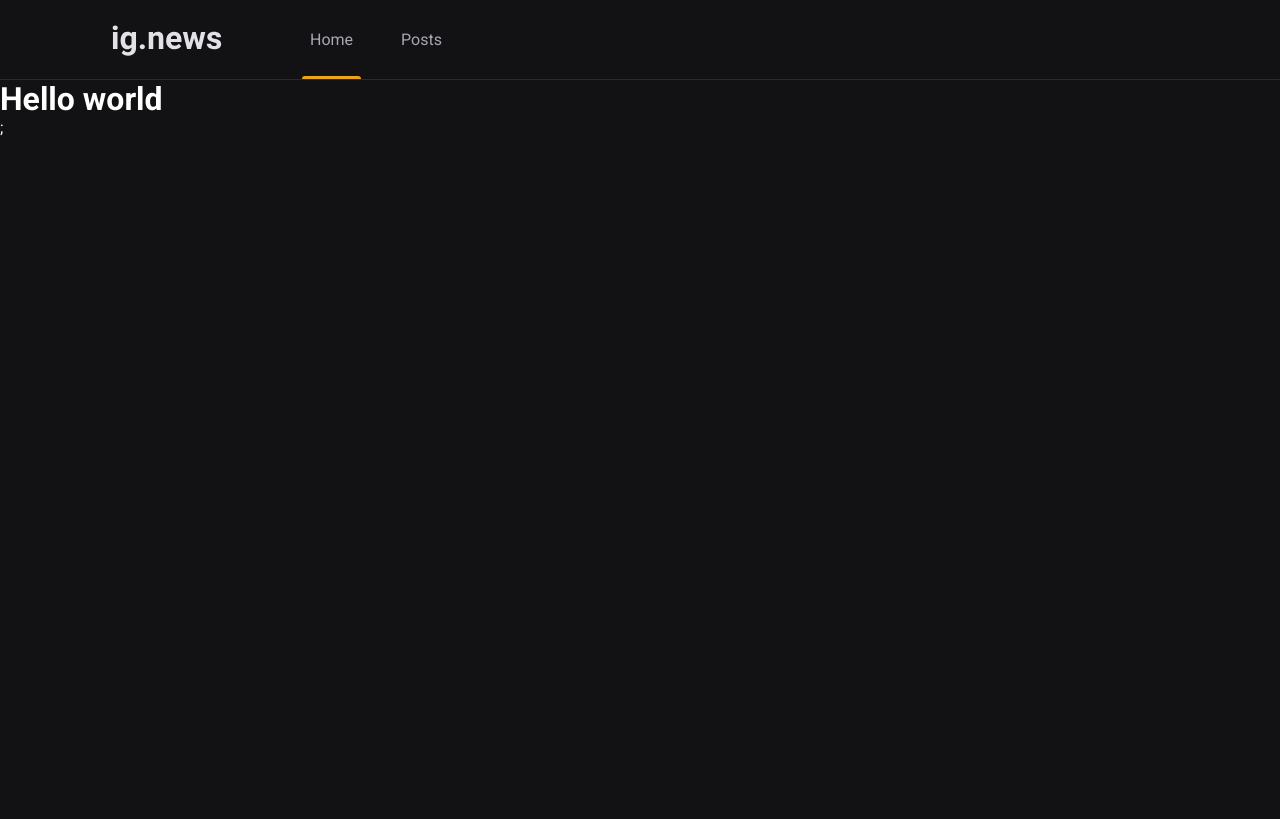
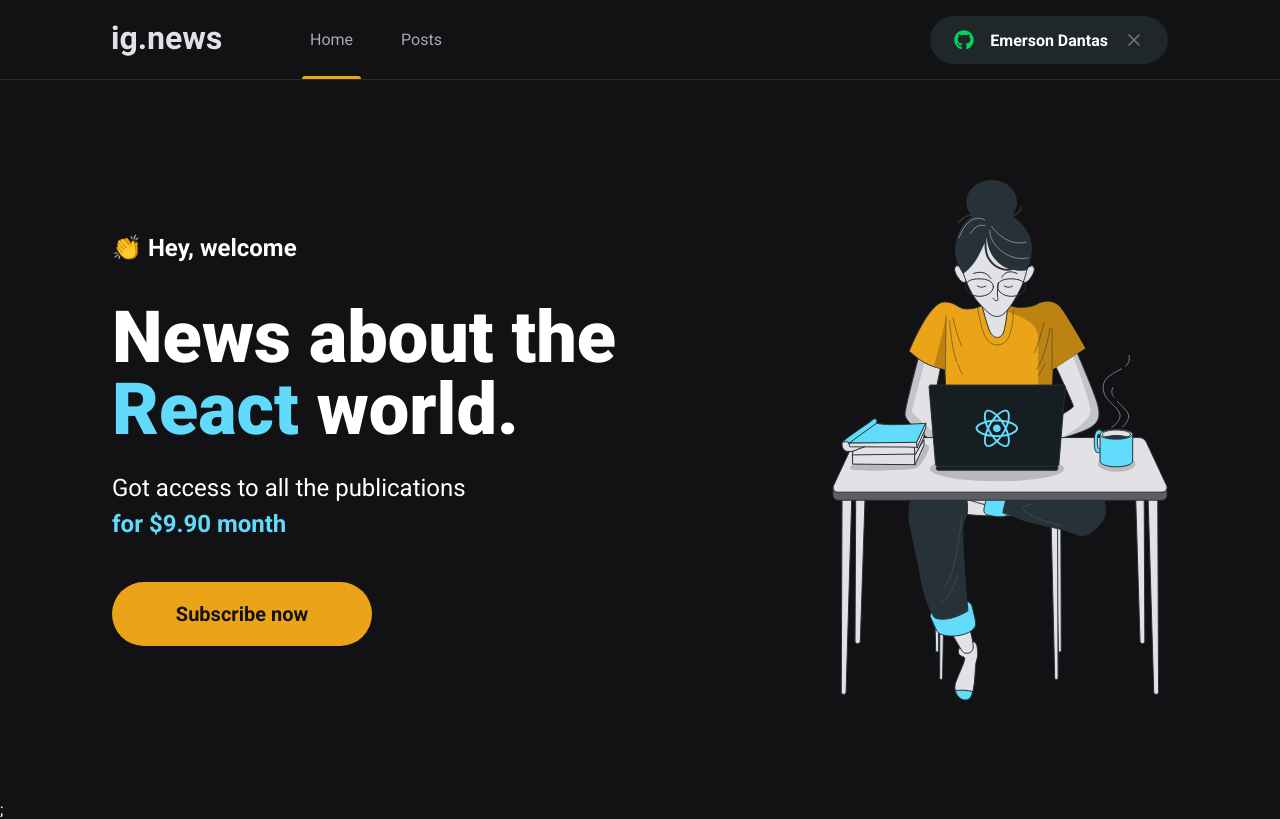
Before and after one commit to emersondp07/ignews, a Next.js app: page / in a window 1280 px wide. Built offline with nearby package versions, Linux system fonts and the light colour scheme.

Commit message:
Add components SignInButton,  SubscribeButton and update Header

```diff
--- a/package.json
+++ b/package.json
@@ -12,6 +12,7 @@
     "next": "13.4.19",
     "react": "18.2.0",
     "react-dom": "18.2.0",
+    "react-icons": "^4.10.1",
     "sass": "^1.66.1"
   },
   "devDependencies": {
--- a/src/components/Header/index.tsx
+++ b/src/components/Header/index.tsx
@@ -1,5 +1,6 @@
 // import Image from "next/image";
 
+import { SignInButton } from "../SignInButton";
 import styles from "./styles.module.scss";
 
 export function Header() {
@@ -11,6 +12,8 @@
           <a className={styles.active}>Home</a>
           <a>Posts</a>
         </nav>
+
+        <SignInButton />
       </div>
     </header>
   );
--- a/src/components/Header/styles.module.scss
+++ b/src/components/Header/styles.module.scss
@@ -51,4 +51,8 @@
       }
     }
   }
+
+  button {
+    margin-left: auto;
+  }
 }
--- /dev/null
+++ b/src/components/SignInButton/index.tsx
@@ -0,0 +1,21 @@
+import { FaGithub } from "react-icons/fa";
+import { FiX } from "react-icons/fi";
+
+import styles from "./styles.module.scss";
+
+export function SignInButton() {
+  const isUserLoggedIn = true;
+
+  return isUserLoggedIn ? (
+    <button type="button" className={styles.singButton}>
+      <FaGithub color="#04d361" />
+      Emerson Dantas
+      <FiX color="#737380" className={styles.closeIcon} />
+    </button>
+  ) : (
+    <button type="button" className={styles.singButton}>
+      <FaGithub color="#eba417" />
+      Sign in with GitHub
+    </button>
+  );
+}
--- /dev/null
+++ b/src/components/SignInButton/styles.module.scss
@@ -0,0 +1,33 @@
+.singButton {
+  height: 3rem;
+  border-radius: 3rem;
+  background: var(--gray-850);
+  border: 0;
+  padding: 0 1.5rem;
+
+  display: flex;
+  align-items: center;
+  justify-content: center;
+
+  color: var(--white);
+  font-weight: bold;
+
+  svg {
+    width: 20px;
+    height: 20px;
+  }
+
+  svg:first-child {
+    margin-right: 1rem;
+  }
+
+  svg.closeIcon {
+    margin-left: 1rem;
+  }
+
+  transition: filter 0.2s;
+
+  &:hover {
+    filter: brightness(0.8);
+  }
+}
--- /dev/null
+++ b/src/components/SubscribeButton/index.tsx
@@ -0,0 +1,9 @@
+import styles from "./styles.module.scss";
+
+export function SubscribeButton() {
+  return (
+    <button type="button" className={styles.subscribeButton}>
+      Subscribe now
+    </button>
+  );
+}
--- /dev/null
+++ b/src/components/SubscribeButton/styles.module.scss
@@ -0,0 +1,20 @@
+.subscribeButton {
+  width: 260px;
+  height: 4rem;
+  border: 0;
+  border-radius: 2rem;
+  background: var(--yellow-500);
+  color: var(--gray-900);
+  font-size: 1.25rem;
+  font-weight: bold;
+
+  display: flex;
+  align-items: center;
+  justify-content: center;
+
+  transition: filter 0.2s;
+
+  &:hover {
+    filter: brightness(0.8);
+  }
+}
--- /dev/null
+++ b/src/pages/home.module.scss
@@ -0,0 +1,45 @@
+.contentContainer {
+  max-width: 1120px;
+  margin: 0 auto;
+  padding: 0 2rem;
+  height: calc(100vh - 5rem);
+
+  display: flex;
+  align-items: center;
+  justify-content: space-between;
+}
+
+.hero {
+  max-width: 600px;
+
+  > span {
+    font-size: 1.5rem;
+    font-weight: bold;
+  }
+
+  h1 {
+    font-size: 4.5rem;
+    line-height: 4.5rem;
+    font-weight: 900;
+    margin-top: 2.5rem;
+
+    span {
+      color: var(--cyan-500);
+    }
+  }
+
+  p {
+    font-size: 1.5rem;
+    line-height: 2.25rem;
+    margin-top: 1.5rem;
+
+    span {
+      color: var(--cyan-500);
+      font-weight: bold;
+    }
+  }
+
+  button {
+    margin-top: 2.5rem;
+  }
+}
--- a/src/pages/index.tsx
+++ b/src/pages/index.tsx
@@ -1,12 +1,30 @@
 import Head from "next/head";
+
+import { SubscribeButton } from "../components/SubscribeButton";
+
+import styles from "./home.module.scss";
 
 export default function Home() {
   return (
     <>
       <Head>
-        <title>Inicio | ig.news</title>
+        <title>Home | ig.news</title>
       </Head>
-      <h1>Hello world</h1>
+      <main className={styles.contentContainer}>
+        <section className={styles.hero}>
+          <span>👏 Hey, welcome</span>
+          <h1>
+            News about the <span>React</span> world.
+          </h1>
+          <p>
+            Got access to all the publications <br />
+            <span>for $9.90 month</span>
+          </p>
+          <SubscribeButton />
+        </section>
+
+        <img src="/images/avatar.svg" alt="Girl coding" />
+      </main>
     </>
   );
 }
--- a/src/styles/global.scss
+++ b/src/styles/global.scss
@@ -10,6 +10,7 @@
   --gray-100: #e1e1e6;
   --gray-300: #a8a8b3;
   --gray-800: #29292e;
+  --gray-850: #1f2729;
   --gray-900: #121214;
 
   --cyan-500: #61dafb;
```
Also changed, not shown: 1 other file (tests, documents, lock files or other folders).
